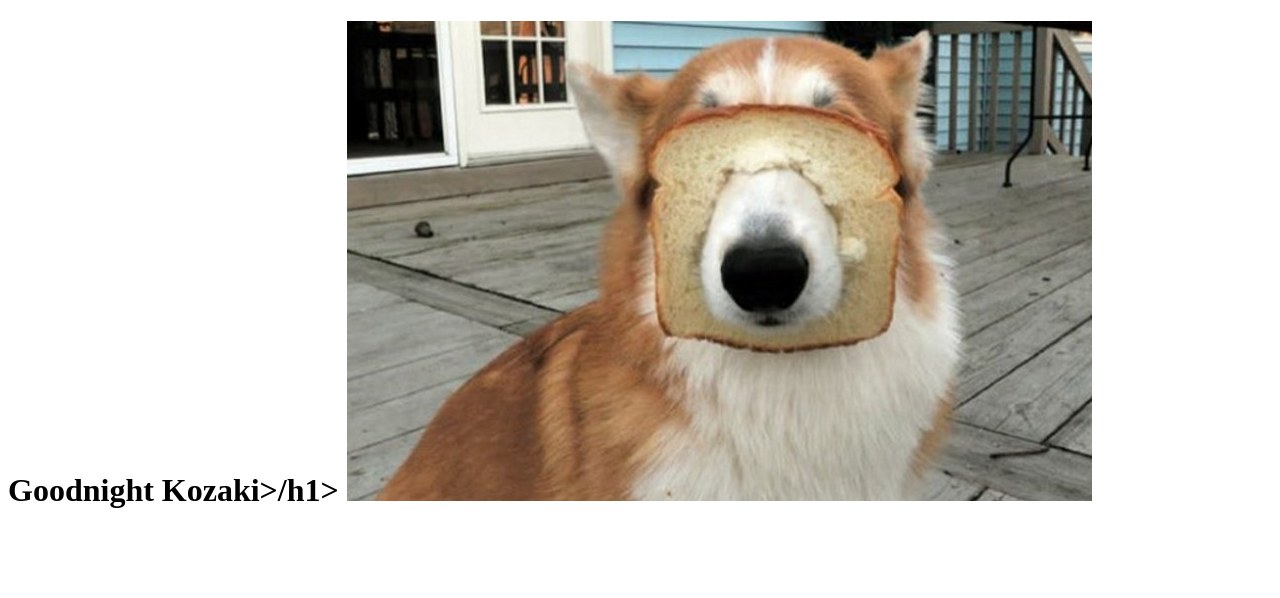
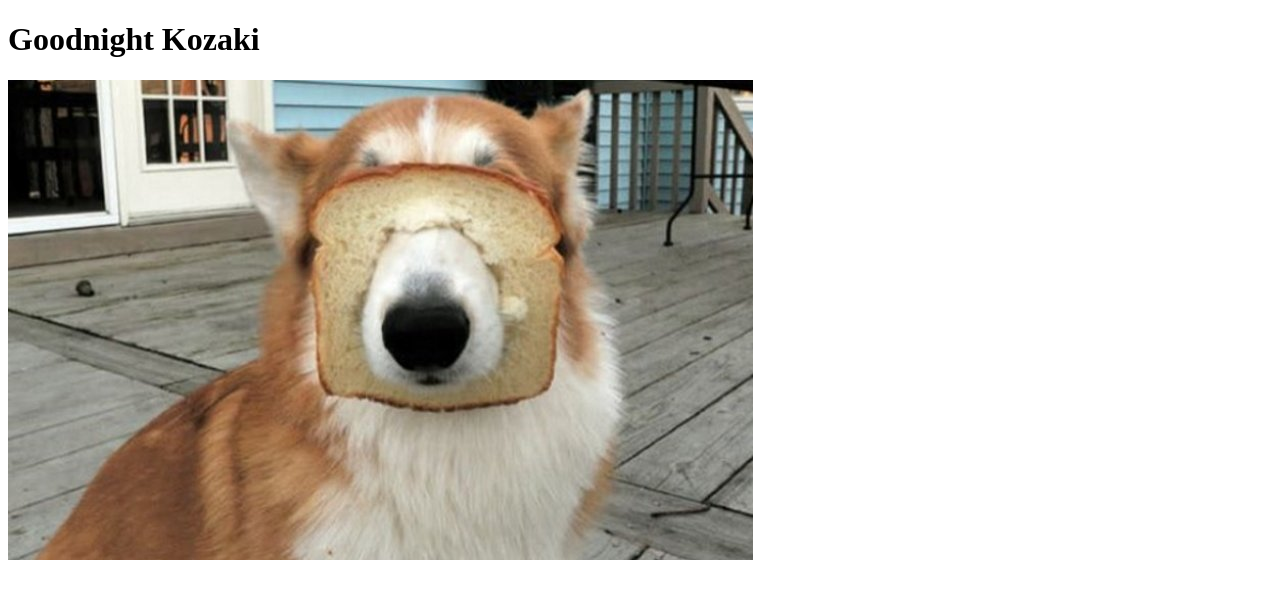
Before and after one commit to olegsenkiv/Goodnight-Kozaki, a plain HTML site: page index.html in a window 1280 px wide. Drawn offline with Linux system fonts and the light colour scheme.

Commit message:
Update index.html

```diff
--- a/index.html
+++ b/index.html
@@ -4,7 +4,7 @@
     <title>Goodnight Kozaki!</title>
   </head>
   <body>
-    <h1>Goodnight Kozaki>/h1>
+    <h1>Goodnight Kozaki</h1>
     <img src="Goodnight.jpg" alt="Goodnight Kozaki">
   </body>
 </html>
```
